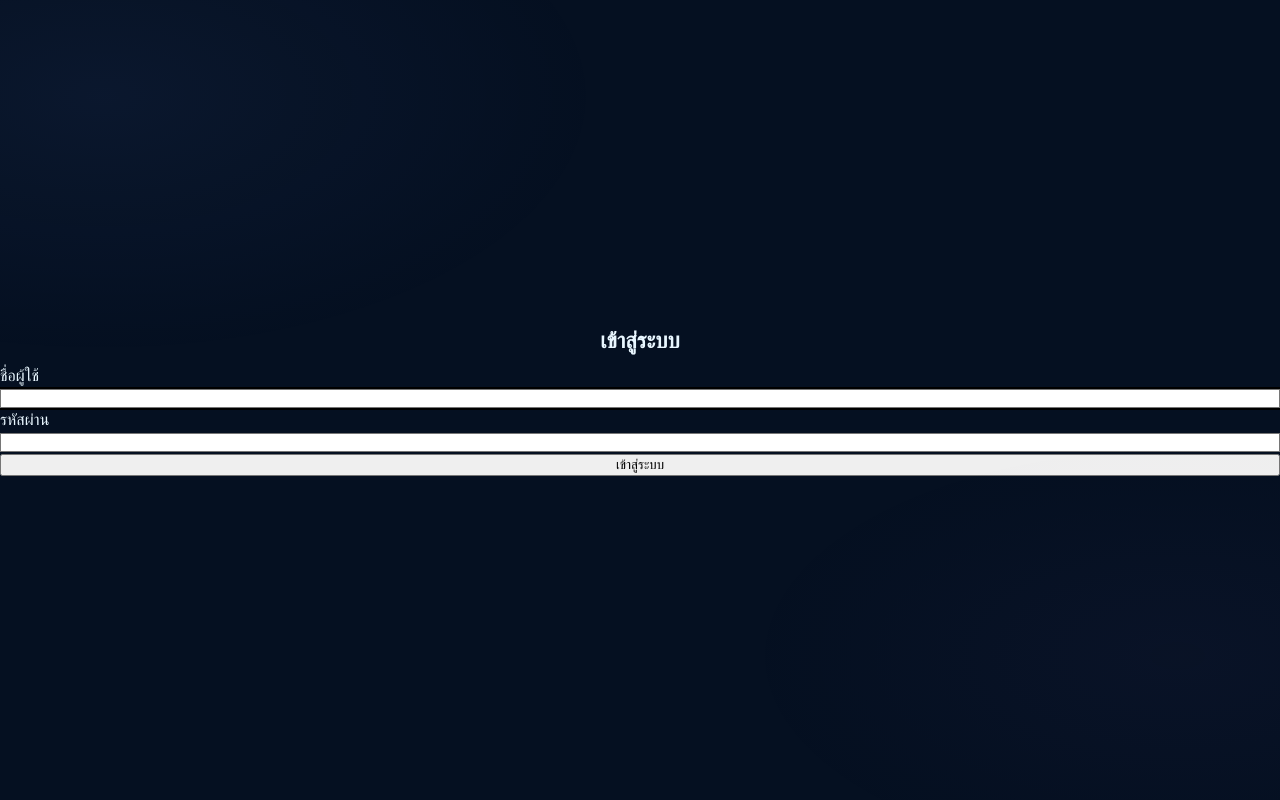
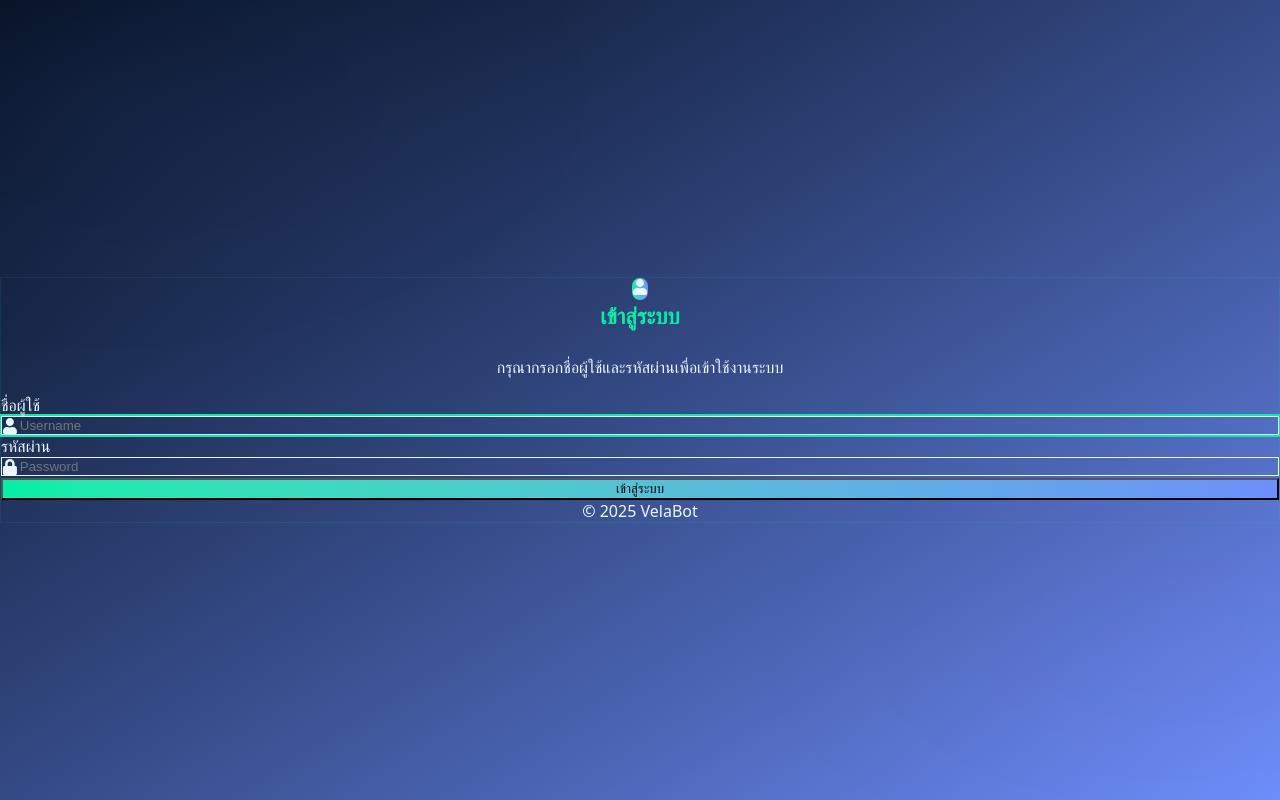
Before and after one commit to flook2018-prog/VelaBot, a React (Vite) app in the folder scb.py/: page /login in a window 1280 px wide. Built offline with nearby package versions, Linux system fonts and the light colour scheme.

Commit message:
เเก้ login

```diff
--- a/scb.py/package.json
+++ b/scb.py/package.json
@@ -12,6 +12,7 @@
   "dependencies": {
     "react": "^19.1.1",
     "react-dom": "^19.1.1",
+    "react-icons": "^5.5.0",
     "react-router-dom": "^7.9.1"
   },
   "devDependencies": {
--- a/scb.py/src/pages/Login.jsx
+++ b/scb.py/src/pages/Login.jsx
@@ -1,4 +1,6 @@
+
 import React, { useState } from "react";
+import { FaUser, FaLock } from "react-icons/fa";
 
 export default function Login({ onLogin }) {
   const [username, setUsername] = useState("");
@@ -16,30 +18,45 @@ export default function Login({ onLogin }) {
   };
 
   return (
-    <div className="min-h-screen flex items-center justify-center bg-gradient-to-br from-blue-100 to-purple-200">
-      <form onSubmit={handleSubmit} className="bg-white p-8 rounded-lg shadow-lg w-full max-w-sm">
-        <h2 className="text-2xl font-bold mb-6 text-center text-purple-700">เข้าสู่ระบบ</h2>
-        <div className="mb-4">
+    <div className="min-h-screen flex items-center justify-center bg-gradient-to-br from-[#051021] to-[#6e8efb]">
+      <form onSubmit={handleSubmit} className="bg-white/80 p-8 rounded-2xl shadow-2xl w-full max-w-md relative backdrop-blur-md border border-[#00f0a6]/10">
+        <div className="flex flex-col items-center mb-6">
+          <div className="bg-gradient-to-r from-[#00f0a6] to-[#6e8efb] p-3 rounded-full mb-2 shadow-lg">
+            <FaUser className="text-3xl text-white drop-shadow" />
+          </div>
+          <h2 className="text-2xl font-bold text-center text-[#00f0a6] mb-1">เข้าสู่ระบบ</h2>
+          <p className="text-xs text-gray-500 text-center mb-2">กรุณากรอกชื่อผู้ใช้และรหัสผ่านเพื่อเข้าใช้งานระบบ</p>
+        </div>
+        <div className="mb-4 relative">
           <label className="block mb-1 text-gray-700">ชื่อผู้ใช้</label>
+          <div className="flex items-center bg-white rounded-lg border focus-within:ring-2 focus-within:ring-[#00f0a6]">
+            <FaUser className="ml-3 text-gray-400" />
             <input
               type="text"
-            className="w-full px-3 py-2 border rounded focus:outline-none focus:ring-2 focus:ring-purple-400"
+              className="w-full px-3 py-2 bg-transparent border-0 focus:outline-none rounded-lg"
               value={username}
               onChange={(e) => setUsername(e.target.value)}
               autoFocus
+              placeholder="Username"
             />
           </div>
-        <div className="mb-4">
+        </div>
+        <div className="mb-4 relative">
           <label className="block mb-1 text-gray-700">รหัสผ่าน</label>
+          <div className="flex items-center bg-white rounded-lg border focus-within:ring-2 focus-within:ring-[#00f0a6]">
+            <FaLock className="ml-3 text-gray-400" />
             <input
               type="password"
-            className="w-full px-3 py-2 border rounded focus:outline-none focus:ring-2 focus:ring-purple-400"
+              className="w-full px-3 py-2 bg-transparent border-0 focus:outline-none rounded-lg"
               value={password}
               onChange={(e) => setPassword(e.target.value)}
+              placeholder="Password"
             />
           </div>
-        {error && <div className="mb-4 text-red-500 text-sm">{error}</div>}
-        <button type="submit" className="w-full bg-purple-600 text-white py-2 rounded hover:bg-purple-700 transition">เข้าสู่ระบบ</button>
+        </div>
+        {error && <div className="mb-4 text-red-500 text-sm text-center">{error}</div>}
+        <button type="submit" className="w-full bg-gradient-to-r from-[#00f0a6] to-[#6e8efb] text-white py-2 rounded-lg font-bold shadow-md hover:from-[#6e8efb] hover:to-[#00f0a6] transition">เข้าสู่ระบบ</button>
+        <div className="mt-4 text-xs text-gray-400 text-center">© {new Date().getFullYear()} VelaBot</div>
       </form>
     </div>
   );
```
Also changed, not shown: 2 other files (tests, documents, lock files or other folders). Lines whose indentation alone changed are shown as unchanged.
